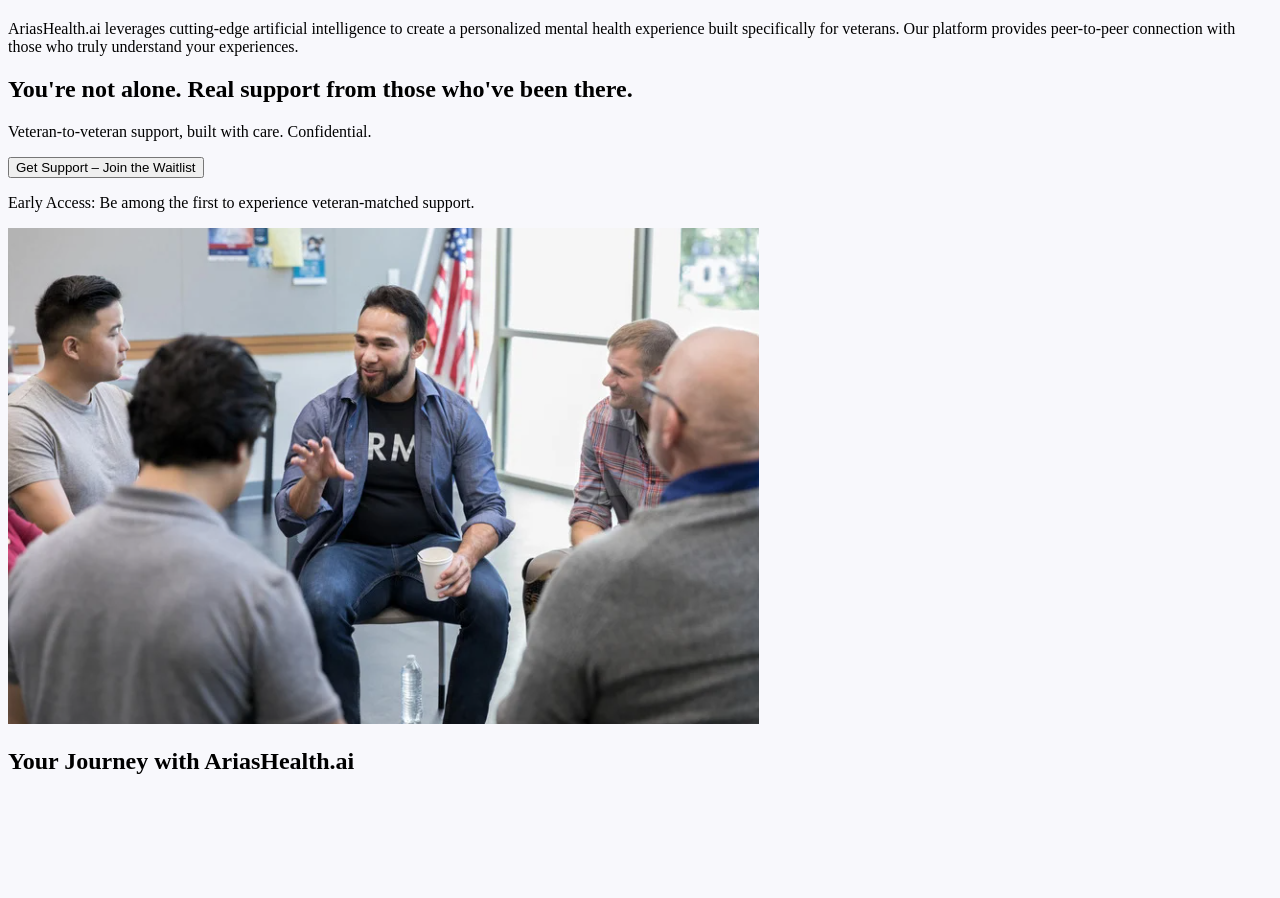
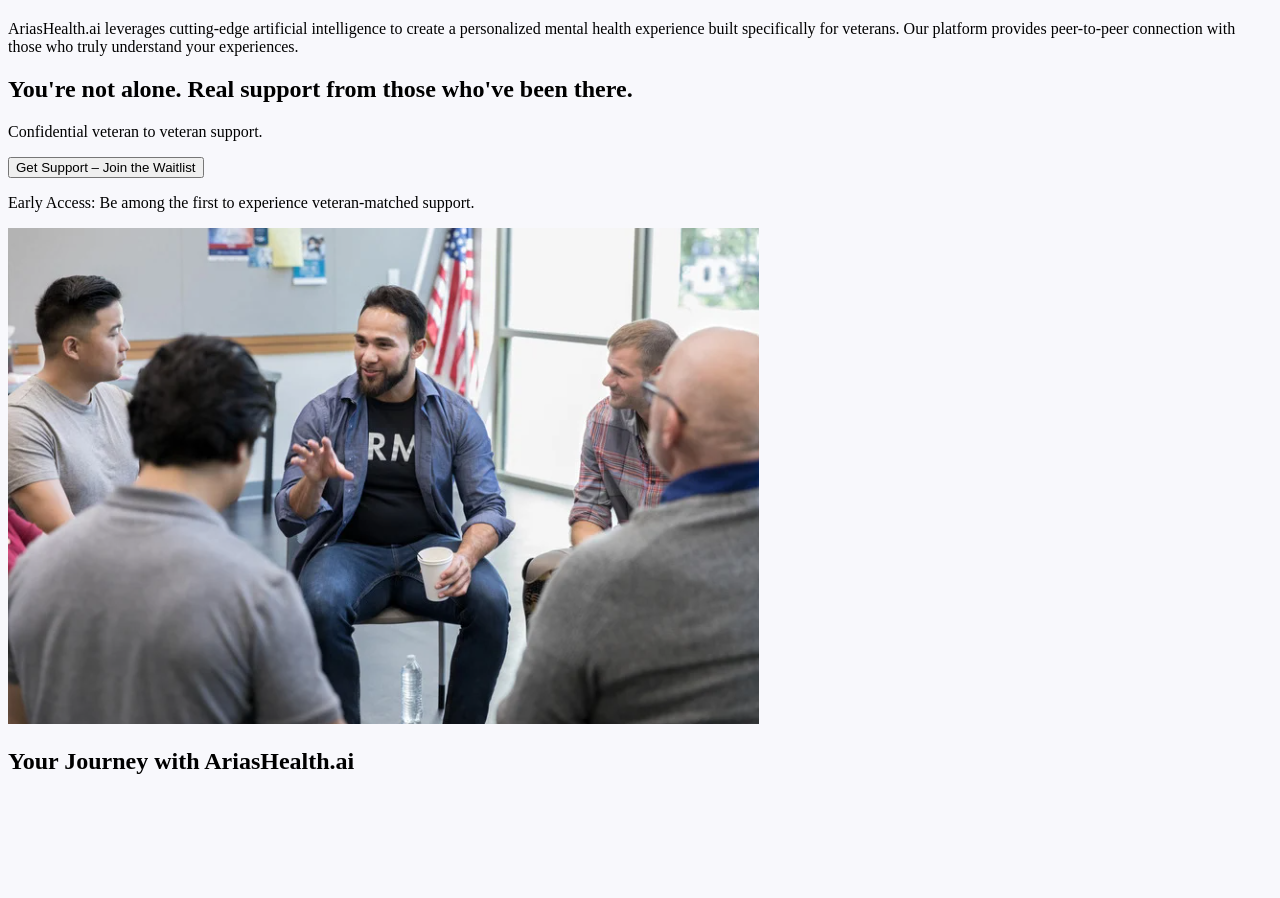
Before and after one commit to Schoolaccount1357/AriasHealthaiMain, a React (Vite) app in the folder client/: page / in a window 1280 px wide. Shown: the part 1735-2633 px from the top of the page. Built offline with nearby package versions, Linux system fonts and the light colour scheme.

Commit message:
Assistant checkpoint: Update hero description text
Assistant generated file changes:
- client/src/components/home/Hero.tsx: Update hero description

---

User prompt:

Confiedential veteran to veteran....

Replit-Commit-Author: Assistant
Replit-Commit-Session-Id: 35c8a112-c745-4e6f-bc5b-5e3e4dbd6f17

```diff
--- a/client/src/components/home/Hero.tsx
+++ b/client/src/components/home/Hero.tsx
@@ -19,7 +19,7 @@ export function Hero() {
               You're not alone. Real support from those who've been there.
             </h1>
             <p className="text-gray-300 mb-4 md:mb-6 text-base md:text-lg">
-              Veteran-to-veteran support, built with care. Confidential.
+              Confidential veteran to veteran support.
             </p>
             <div className="space-y-3 md:space-y-4">
               <Button
```
